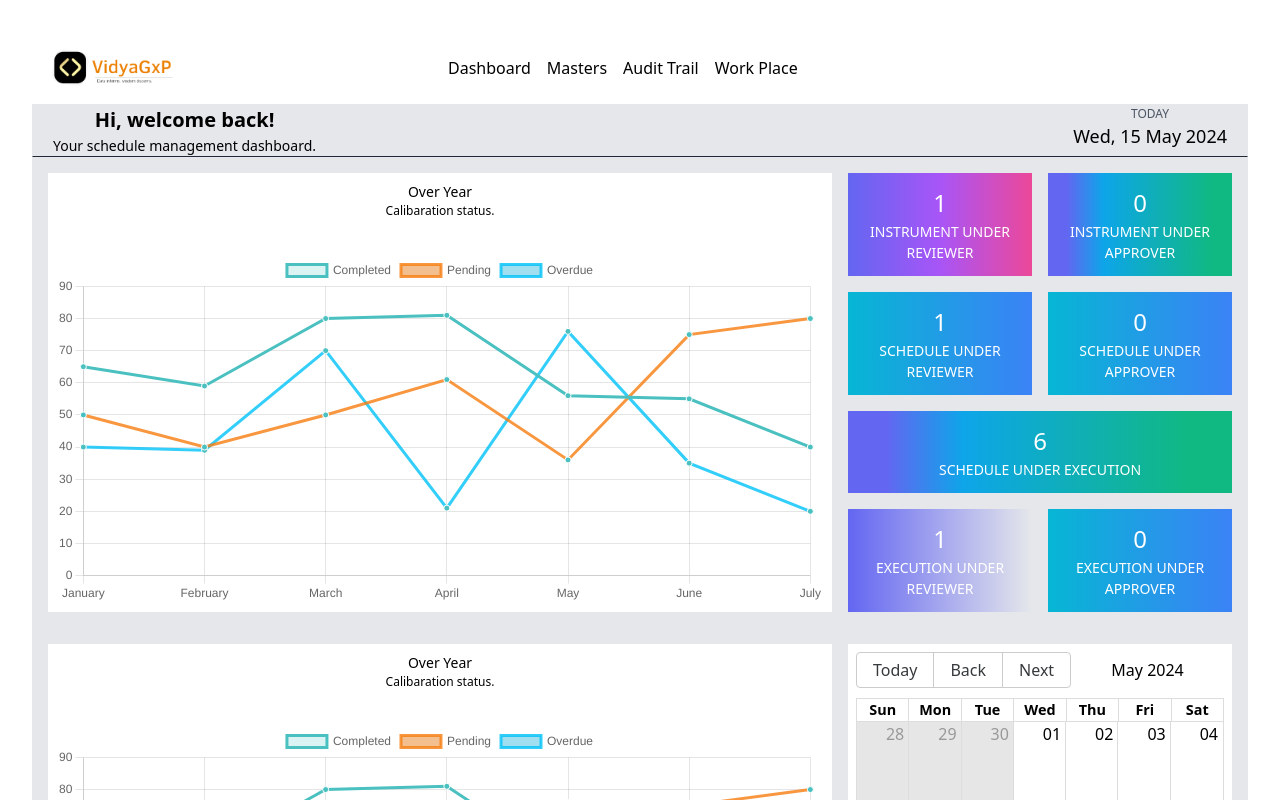
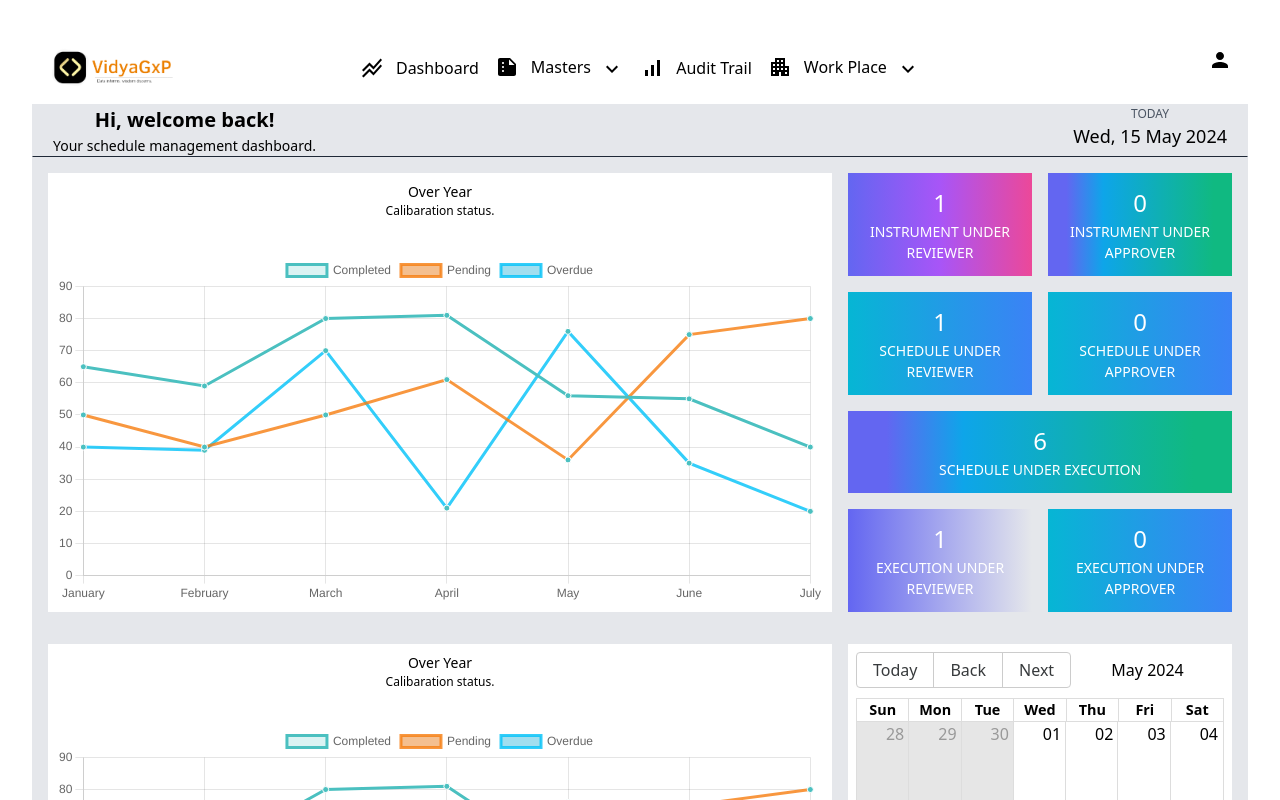
Before and after one commit to vidyagxp0/Calibration-Management-System, a React (Vite) app: page /dashboard in a window 1280 px wide. Shown: the top 800 px of the page. Built offline with nearby package versions, Linux system fonts and the light colour scheme.

Commit message:
all files working

```diff
--- a/package.json
+++ b/package.json
@@ -12,7 +12,8 @@
   "dependencies": {
     "@emotion/react": "^11.11.4",
     "@emotion/styled": "^11.11.5",
-    "@mui/material": "^5.15.17",
+    "@mui/icons-material": "^5.15.18",
+    "@mui/material": "^5.15.18",
     "@mui/styled-engine-sc": "^6.0.0-alpha.18",
     "chart.js": "^4.4.2",
     "react": "^18.2.0",
--- /dev/null
+++ b/src/Header/Header.css
@@ -0,0 +1,39 @@
+.menu-container {
+    position: relative;
+    display: inline-block;
+  }
+
+  .menu-item {
+    cursor: pointer;
+
+  }
+
+  .arrow {
+    margin-left: 5px;
+  }
+
+  .dropdown {
+    position: absolute;
+    top: 100%;
+
+    right: 5%;
+    background-color: #fff;
+    border: 1px solid #ccc;
+    border-radius: 4px;
+    box-shadow: 0 8px 16px rgba(0,0,0,0.2);
+    z-index: 1;
+  }
+  .column {
+    flex: 1;
+    min-width: 200px; /* Adjust as needed */
+    padding: 10px;
+  }
+
+  .dropdown-item {
+    padding: 10px 20px;
+    cursor: pointer;
+  }
+
+  .dropdown-item:hover {
+    background-color: #ddd;
+  }
--- a/src/Header/Header.jsx
+++ b/src/Header/Header.jsx
@@ -1,19 +1,105 @@
-import React from 'react'
+import React, { useState } from "react";
+import StackedLineChartIcon from "@mui/icons-material/StackedLineChart";
+import SummarizeIcon from "@mui/icons-material/Summarize";
+import SignalCellularAltIcon from "@mui/icons-material/SignalCellularAlt";
+import ApartmentIcon from "@mui/icons-material/Apartment";
+import { useNavigate } from "react-router-dom";
+import PersonIcon from '@mui/icons-material/Person';
+import ExpandLessIcon from '@mui/icons-material/ExpandLess';
+import ExpandMoreIcon from '@mui/icons-material/ExpandMore';
+import "./Header.css"
 
 const Header = () => {
+  const [isOpen, setIsOpen] = useState(false);
+  const [isWorkOpen, setIsWorkOpen] = useState(false);
+  const [isLogoutOpen, setIsLogoutOpen] = useState(false);
+  const toggleDropdown = () => {
+    setIsOpen(!isOpen);
+  };
+  const navigate = useNavigate();
+
   return (
-    <div className=" bg-white grid grid-cols-3 gap-4 p-4">
-    <div ><img src='vidyalogo2.png' className="h-[40px] "/></div>
-    <div className="flex gap-4 items-center">
-      <div className="text-[16px] font-medium hover:text-indigo-500 cursor-pointer">Dashboard</div>
-      <div className="text-[16px] font-medium hover:text-indigo-500 cursor-pointer">Masters</div>
-      <div className="text-[16px] font-medium hover:text-indigo-500 cursor-pointer">Audit Trail</div>
-      <div className="text-[16px] font-medium hover:text-indigo-500 cursor-pointer">Work Place</div>
+    <div className="bg-white grid grid-cols-5 gap-4 p-4">
+      <div>
+        <img src="vidyalogo2.png" className="h-[40px]" alt="Logo" />
+      </div>
+      <div className="flex gap-4 items-center justify-center col-span-3">
+        <div className="flex gap-3 hover:text-indigo-500 cursor-pointer" onClick={() => navigate("/dashboard")}>
+          <StackedLineChartIcon />
+          <div className="text-[16px] font-medium hover:text-indigo-500 cursor-pointer">Dashboard</div>
+        </div>
+        <div className="menu-container">
+        <div className="flex gap-3 hover:text-indigo-500 cursor-pointer">
+          <SummarizeIcon />
+
+            <div className="text-[16px] font-medium hover:text-indigo-500 cursor-pointer menu-item" onClick={toggleDropdown}>
+              Masters <span className="arrow">{isOpen ? <ExpandLessIcon /> : <ExpandMoreIcon />}</span>
+            </div>
+            </div>
+            {isOpen && (
+              <div className="dropdown">
+                <div className="dropdown-item" onClick={() => navigate("/department")}>Department</div>
+                <div className="dropdown-item" onClick={() => navigate("/designation")}>Designation</div>
+                <div className="dropdown-item" onClick={() => navigate("/access-role")}>Access Role</div>
+                <div className="dropdown-item" onClick={() => navigate("/employee")}>Employee</div>
+                <div className="dropdown-item" onClick={() => navigate("/work-flow")}>Work Flow</div>
+              </div>
+            )}
+
+        </div>
+        <div className="flex gap-3 hover:text-indigo-500 cursor-pointer">
+          <SignalCellularAltIcon />
+          <div className="text-[16px] font-medium hover:text-indigo-500 cursor-pointer" onClick={() => navigate("/audit-trail")}>Audit Trail</div>
+        </div>
+        <div className="menu-container">
+          <div className="flex gap-3 hover:text-indigo-500 cursor-pointer menu-item" onClick={() => setIsWorkOpen(!isWorkOpen)}>
+            <ApartmentIcon />
+            <div className="text-[16px] font-medium hover:text-indigo-500 cursor-pointer">
+              Work Place <span className="arrow">{isWorkOpen ? <ExpandLessIcon /> : <ExpandMoreIcon />}</span>
+            </div>
+          </div>
+          {isWorkOpen && (
+            <div className="dropdown flex gap-4">
+              <div className=" column">
+                <div className="px-4 pt-4 font-semibold">Components</div>
+                <div className="dropdown-item " onClick={() => navigate("/function-location")}>Function Location</div>
+                <div className="dropdown-item" onClick={() => navigate("/checklist-master")}>Checklist Master</div>
+                <div className="dropdown-item" onClick={() => navigate("/master-tools")}>Master Tools</div>
+              </div>
+              <div className=" column">
+                <div className="px-4 pt-4 font-semibold">Masters</div>
+                <div className="dropdown-item" onClick={() => navigate("/machine-creation")}>Machine Creation</div>
+                <div className="dropdown-item" onClick={() => navigate("/schedule-creation")}>Schedule Creation</div>
+              </div>
+              <div className=" column">
+                <div className="px-4 pt-4 font-semibold">Planers</div>
+                <div className="dropdown-item" onClick={() => navigate("/schedule-plan")}>Schedule Plan</div>
+                <div className="dropdown-item" onClick={() => navigate("/reschedule-plan")}>Re-Schedule Plan</div>
+              </div>
+              <div className=" column">
+                <div className="px-4 pt-4 font-semibold">Reports</div>
+                <div className="dropdown-item" onClick={() => navigate("/machine-report")}>Machine Report</div>
+                <div className="dropdown-item" onClick={() => navigate("/schedule-report")}>Schedule Report</div>
+                <div className="dropdown-item" onClick={() => navigate("/certificate-master")}>Certificate Master</div>
+                <div className="dropdown-item">Label Print</div>
+              </div>
+            </div>
+          )}
+        </div>
+      </div>
+      <div className="menu-container">
+        <div className="flex items-center justify-end menu-item">
+          <PersonIcon onClick={() => setIsLogoutOpen(!isLogoutOpen)} />
+          {isLogoutOpen && (
+            <div className="dropdown w-[280px]">
+              <div className="dropdown-item text-center">Admin</div>
+              <div className="p-2"><button className="p-3 bg-red-500 text-white w-full">Sign Out</button></div>
+            </div>
+          )}
+        </div>
+      </div>
     </div>
-    <div></div>
+  );
+};
 
-  </div>
-  )
-}
-
-export default Header
+export default Header;
```
Also changed, not shown: src/Work Place/Components/ChecklistMaster.jsx (+45 -38 lines), 1 other file (tests, documents, lock files or other folders).
